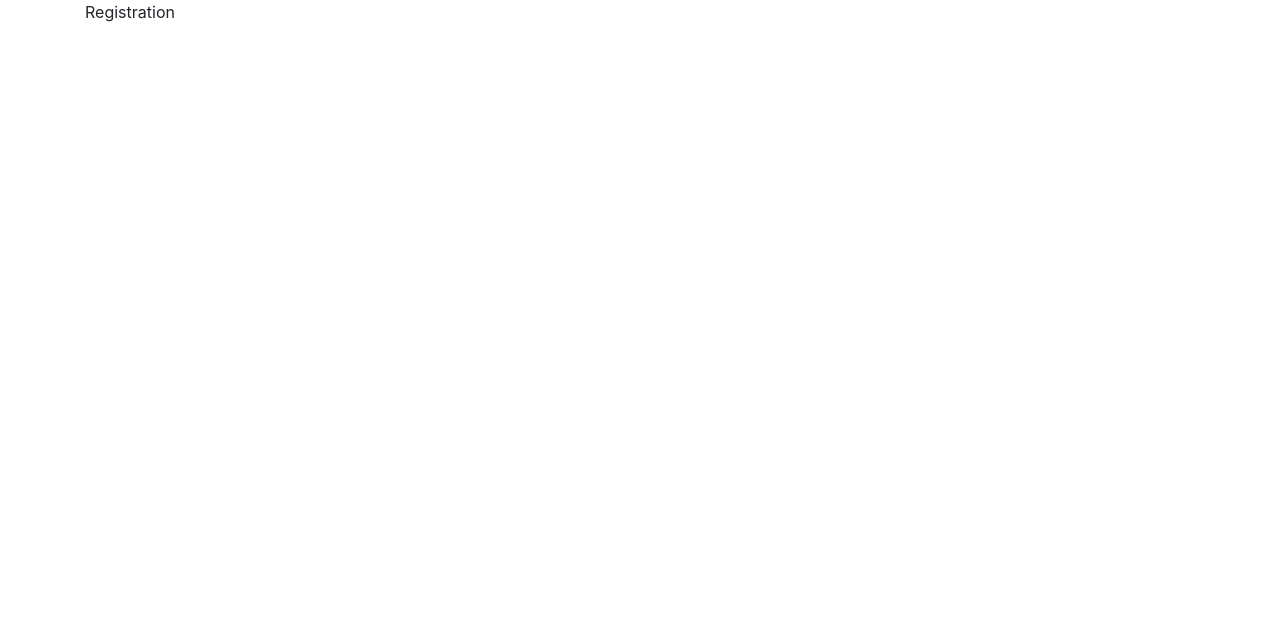
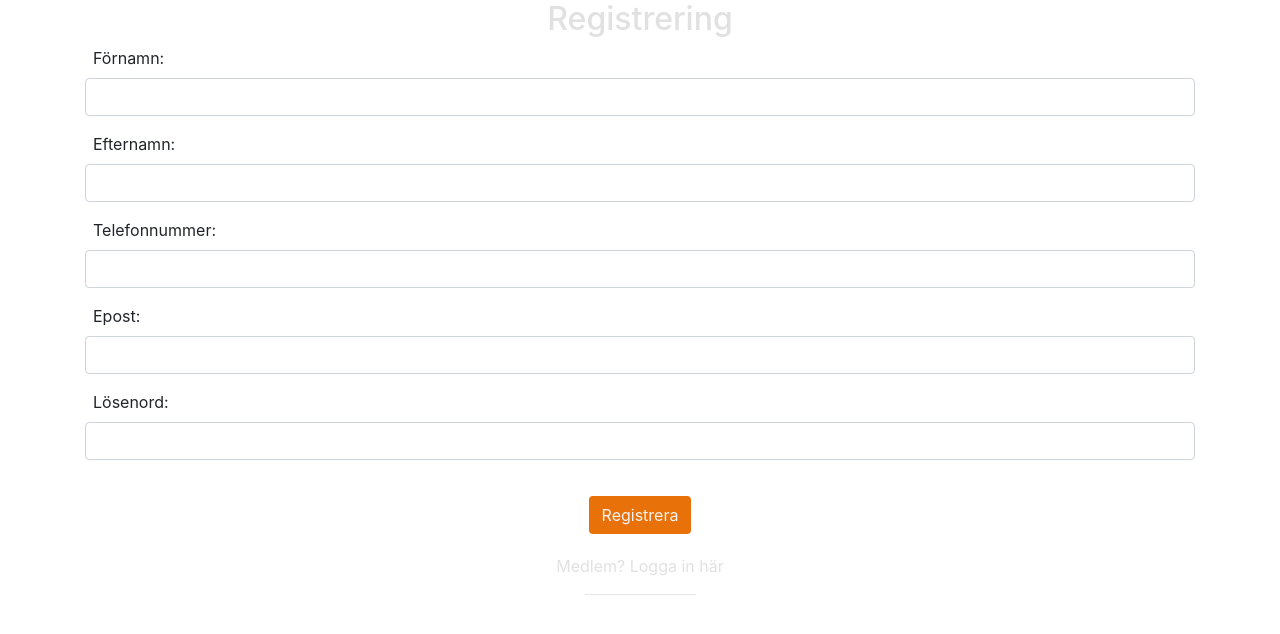
Before and after one commit to chris-mbg/FilmvisarnaAB, a React (Create React App) app: page /registration in a window 1280 px wide. Shown: the top 634 px of the page. Built offline with nearby package versions, Linux system fonts and the light colour scheme.

Commit message:
Basic styling for RegistrationForm

```diff
--- a/src/components/registration/RegistrationForm.js
+++ b/src/components/registration/RegistrationForm.js
@@ -1,7 +1,95 @@
+import styles from "../../css/RegistrationForm.module.css";
+import { useState } from "react";
+import { NavLink, useHistory } from "react-router-dom";
+import { Row, Col } from "react-bootstrap";
+
 const RegistrationForm = () => {
-    return ( <div>
-        Registration
-    </div> );
-}
+  return (
+    <div className={`${styles.form_container} `}>
+      <h2 className={styles.title}>Registrering</h2>
+
+      <form className={`${styles.form}`}>
+        <div className="form-group">
+          <label className="pl-2" htmlFor="firstname">
+            Förnamn:
+          </label>
+          <input
+            autoComplete="off"
+            required
+            className="form-control"
+            type="text"
+            id="firstname"
+          />
+        </div>
+
+        <div className="form-group">
+          <label className="pl-2" htmlFor="lastname">
+            Efternamn:
+          </label>
+          <input
+            autoComplete="off"
+            required
+            className="form-control"
+            type="text"
+            id="lastname"
+          />
+        </div>
+
+        <div className="form-group">
+          <label className="pl-2" htmlFor="phone">
+            Telefonnummer:
+          </label>
+          <input
+            autoComplete="off"
+            required
+            className="form-control"
+            type="tel"
+            id="phone"
+          />
+        </div>
+
+        <div className="form-group">
+          <label className="pl-2" htmlFor="email">
+            Epost:
+          </label>
+          <input
+            autoComplete="off"
+            required
+            className="form-control"
+            type="email"
+            id="email"
+          />
+        </div>
+
+        <div className="form-group">
+          <label className="pl-2" htmlFor="password">
+            Lösenord:
+          </label>
+          <input
+            autoComplete="off"
+            required
+            className="form-control"
+            type="password"
+            id="password"
+          />
+        </div>
+
+        <div className="d-flex justify-content-center">
+          <button type="submit" className={`${styles.button} btn`}>
+            Registrera
+          </button>
+        </div>
+
+        <p className={styles.cta}>
+          Medlem?{" "}
+          <NavLink className={styles.login_link} exact to="#">
+            Logga in här
+          </NavLink>
+        </p>
+        <hr className={styles.hr} />
+      </form>
+    </div>
+  );
+};
 
 export default RegistrationForm;
--- /dev/null
+++ b/src/css/RegistrationForm.module.css
@@ -0,0 +1,32 @@
+.button {
+  background-color: #e87209;
+  color: #f3f3f3;
+  margin: 20px;
+}
+
+.form_container {
+}
+
+.title {
+  color: #e1e1e1;
+  text-align: center;
+}
+
+.login_link {
+  color: #e1e1e1;
+}
+
+.login_link:hover {
+  color: #e1e1e1;
+  text-decoration: none;
+}
+
+.cta {
+  color: #e1e1e1;
+  text-align: center;
+}
+
+.hr {
+  background-color: #ffffff;
+  width: 10%;
+}
```
